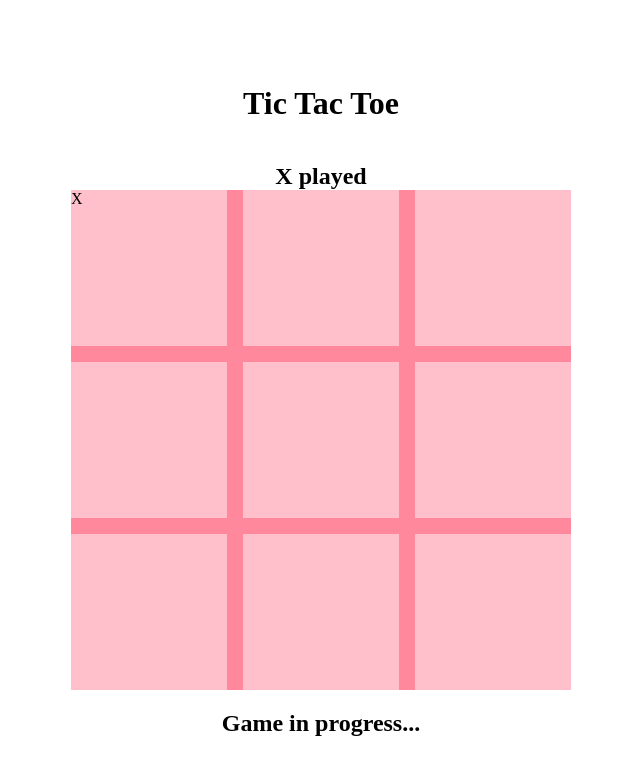
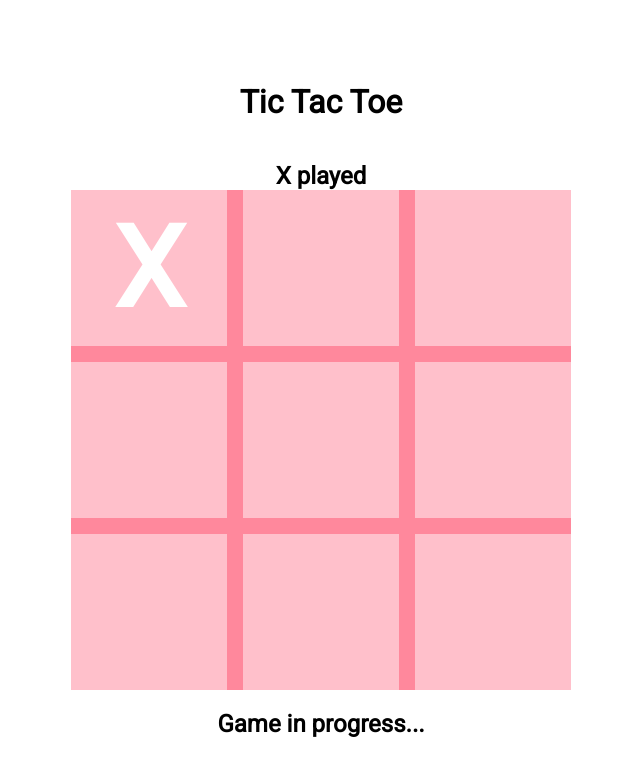
Before and after one commit to jashan1918/ticTacToe, a website with bundled scripts: page index.html in a window 1280 px wide. Both pictures are taken after a click on the element 468 px from the left and 267 px from the top of the page. Shown: the whole page, without its empty margins (319-959 px from the left). Built offline with nearby package versions, Linux system fonts and the light colour scheme.

Commit message:
FINISHED!

```diff
--- a/gameBoard.js
+++ b/gameBoard.js
@@ -1,22 +1,16 @@
 const GameBoard = (() => {
+  const board = ["", "", "", "", "", "", "", "", ""];
 
-        const board = ["", "", "", "", "", "", "", "", ""]
+  function updateBoard(index, marker) {
+    board[index] = marker;
+  }
 
-        function updateBoard(index, marker){
-        board[index] = marker;
+  const getBoard = () => board;
 
-}
-
-
-        const getBoard = () => board;
-
-        return{
-            updateBoard,
-            getBoard
-        }
+  return {
+    updateBoard,
+    getBoard,
+  };
 })();
 
-
-
-
 export default GameBoard;
--- a/gameController.js
+++ b/gameController.js
@@ -6,8 +6,8 @@ const GameController = () => {
 console.log("GAME CONTROLLER INIT"); // Put at the top
 
 
-  const player1 = player("jashan", "X");
-  const player2 = player("duck", "O");
+  const player1 = player("Haku", "X");
+  const player2 = player("Paizuri-chan", "O");
 
   console.log(player1);
   console.log(player2);
--- a/index.html
+++ b/index.html
@@ -4,6 +4,9 @@
     <meta charset="UTF-8">
     <meta name="viewport" content="width=device-width, initial-scale=1.0">
     <title>tic tac toe</title>
+
+    <link href="https://fonts.googleapis.com/css2?family=Roboto&display=swap" rel="stylesheet">
+
 </head>
 <link rel="stylesheet" href="style.css"/>
 <body>
--- a/main.js
+++ b/main.js
@@ -13,8 +13,11 @@ document.addEventListener("DOMContentLoaded", () => {
 
   const cells = document.querySelectorAll(".cell");
 
+  let isGameOver = false;
   cells.forEach((cell) => {
     cell.addEventListener("click", (e) => {
+        if(isGameOver) return
+
       const index = parseInt(e.target.dataset.index);
       const result = controller.playMove(index);
 
@@ -22,12 +25,20 @@ document.addEventListener("DOMContentLoaded", () => {
       if (result?.success) {
         // maybe show a message like:
         document.querySelector("#status").textContent = `${result.marker} played`;
+
         if(result.draw){
         document.querySelector("#result").textContent = "match is a draw!"
+        isGameOver = true
+
         }
         if(result?.winner) {
             document.querySelector("#result").textContent = `${result.winner} Wins`
+            isGameOver = true
         }
+
+      }
+      else {
+        document.querySelector("#status").textContent = result.message
       }
     });
   });
--- a/style.css
+++ b/style.css
@@ -6,6 +6,8 @@ html, body{
     flex-direction: column;
     justify-content: center;
     align-items: center;
+
+    font-family: "Roboto", sans-serif;
 }
 
 #gameBoard {
@@ -20,6 +22,12 @@ html, body{
 
 .cell {
     background-color: pink;
+    color: white;
+    font-size: 7rem;
+    display: flex;
+    justify-content: center;
+    align-items: center;
+    font-weight: 600;
 }
 
 #status {
```
